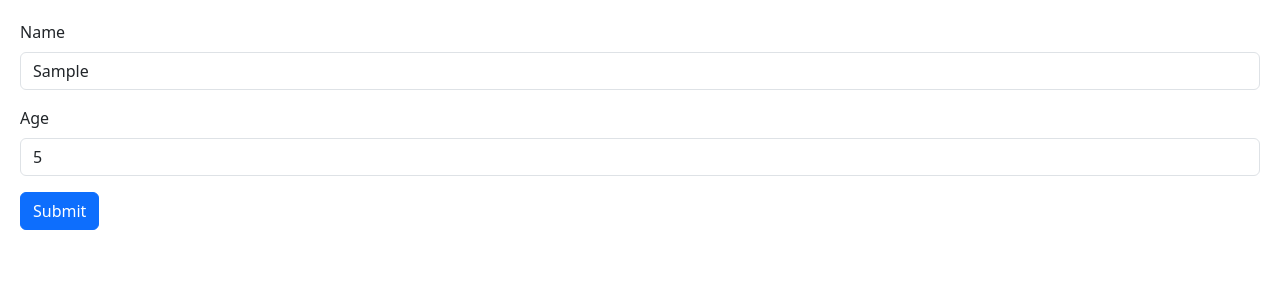
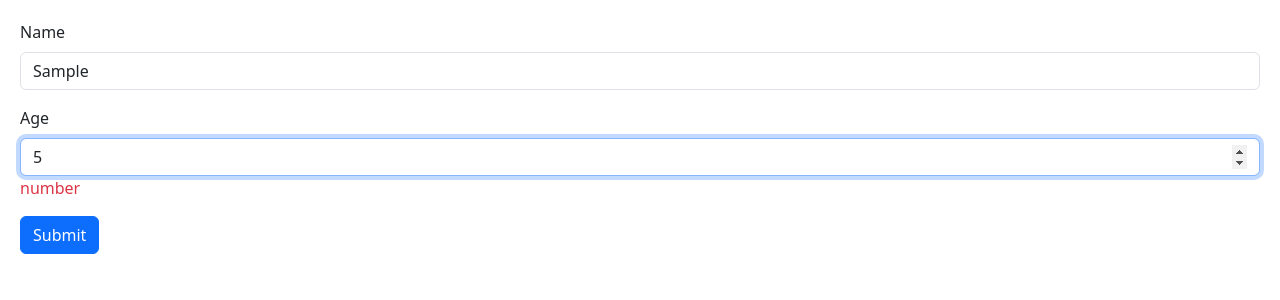
Before and after one commit to juheedhone/react-app, a React (Vite) app: page / in a window 1280 px wide. Both pictures are taken after typing "Sample", "5" into the empty fields and a click on the button "Submit". Shown: the top 300 px of the page. Built offline with nearby package versions, Linux system fonts and the light colour scheme.

Commit message:
Schema Based Validation with zod

```diff
--- a/package.json
+++ b/package.json
@@ -10,6 +10,7 @@
     "preview": "vite preview"
   },
   "dependencies": {
+    "@hookform/resolvers": "^3.9.1",
     "@types/styled-components": "^5.1.34",
     "bootstrap": "^5.3.3",
     "immer": "^10.1.1",
@@ -17,7 +18,8 @@
     "react-dom": "^18.3.1",
     "react-hook-form": "^7.54.2",
     "react-icons": "^5.4.0",
-    "styled-components": "^6.1.13"
+    "styled-components": "^6.1.13",
+    "zod": "^3.24.1"
   },
   "devDependencies": {
     "@eslint/js": "^9.17.0",
--- a/src/components/Form.tsx
+++ b/src/components/Form.tsx
@@ -1,16 +1,22 @@
+import { zodResolver } from "@hookform/resolvers/zod";
 import { useForm, type FieldValues } from "react-hook-form";
+import { z } from "zod";
 
-interface FormData {
-  name: string;
-  age: number;
-}
+const schema = z.object({
+  name: z.string().min(3, { message: "name must be at least 3 characters" }),
+  age: z
+    .number({ invalid_type_error: "Age field is required" })
+    .min(18, { message: "number" }),
+});
+
+type FormData = z.infer<typeof schema>;
 
 const Form = () => {
   const {
     register,
     handleSubmit,
     formState: { errors },
-  } = useForm<FormData>();
+  } = useForm<FormData>({ resolver: zodResolver(schema) });
 
   const onSubmit = (data: FieldValues) => console.log(data);
 
@@ -21,30 +27,24 @@
           Name
         </label>
         <input
-          {...register("name", { required: true, minLength: 3 })}
+          {...register("name")}
           id="name"
           type="text"
           className="form-control"
         />
-        {errors.name?.type === "required" && (
-          <p className="text-danger">the name field is required</p>
-        )}
-        {errors.name?.type === "minLength" && (
-          <p className="text-danger">
-            the name should be at least 3 characters long
-          </p>
-        )}
+        {errors.name && <p className="text-danger">{errors.name.message}</p>}
       </div>
       <div className="mb-3">
         <label htmlFor="age" className="form-label">
           Age
         </label>
         <input
-          {...register("age")}
+          {...register("age", { valueAsNumber: true })}
           id="age"
           type="number"
           className="form-control"
         />
+        {errors.age && <p className="text-danger">{errors.age.message}</p>}
       </div>
       <button className="btn btn-primary" type="submit">
         Submit
--- a/src/index.css
+++ b/src/index.css
@@ -1,3 +1,4 @@
 body {
   padding: 20px;
+
 }
```
Also changed, not shown: 1 other file (tests, documents, lock files or other folders).
